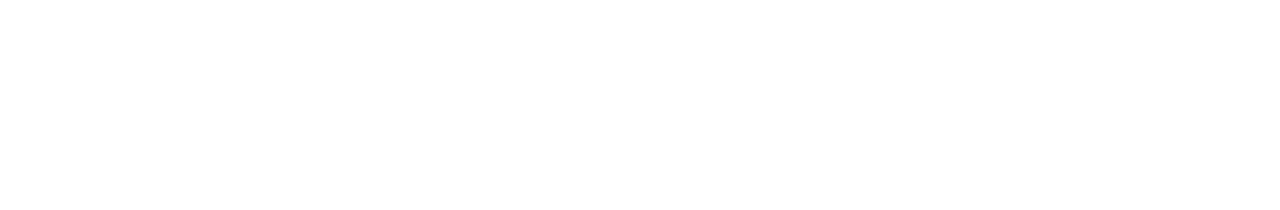
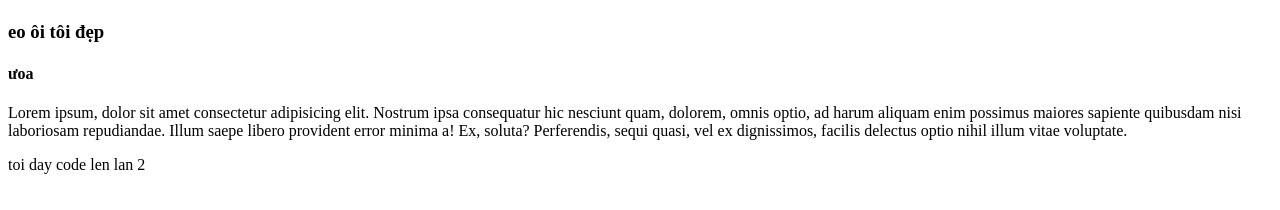
Before and after one commit to phuong-dai-97/bc52_portfolio, a plain HTML site: page index.html in a window 1280 px wide. Drawn offline with Linux system fonts and the light colour scheme.

Commit message:
day code lan 2

```diff
--- a/index.html
+++ b/index.html
@@ -7,5 +7,9 @@
 </head>
 <body>
     <h1></h1>
+    <h3>eo ôi tôi đẹp</h3>
+    <h4>ưoa</h4>
+    <p>Lorem ipsum, dolor sit amet consectetur adipisicing elit. Nostrum ipsa consequatur hic nesciunt quam, dolorem, omnis optio, ad harum aliquam enim possimus maiores sapiente quibusdam nisi laboriosam repudiandae. Illum saepe libero provident error minima a! Ex, soluta? Perferendis, sequi quasi, vel ex dignissimos, facilis delectus optio nihil illum vitae voluptate.</p>
+    <p>toi day code len lan 2</p>
 </body>
 </html>
```
